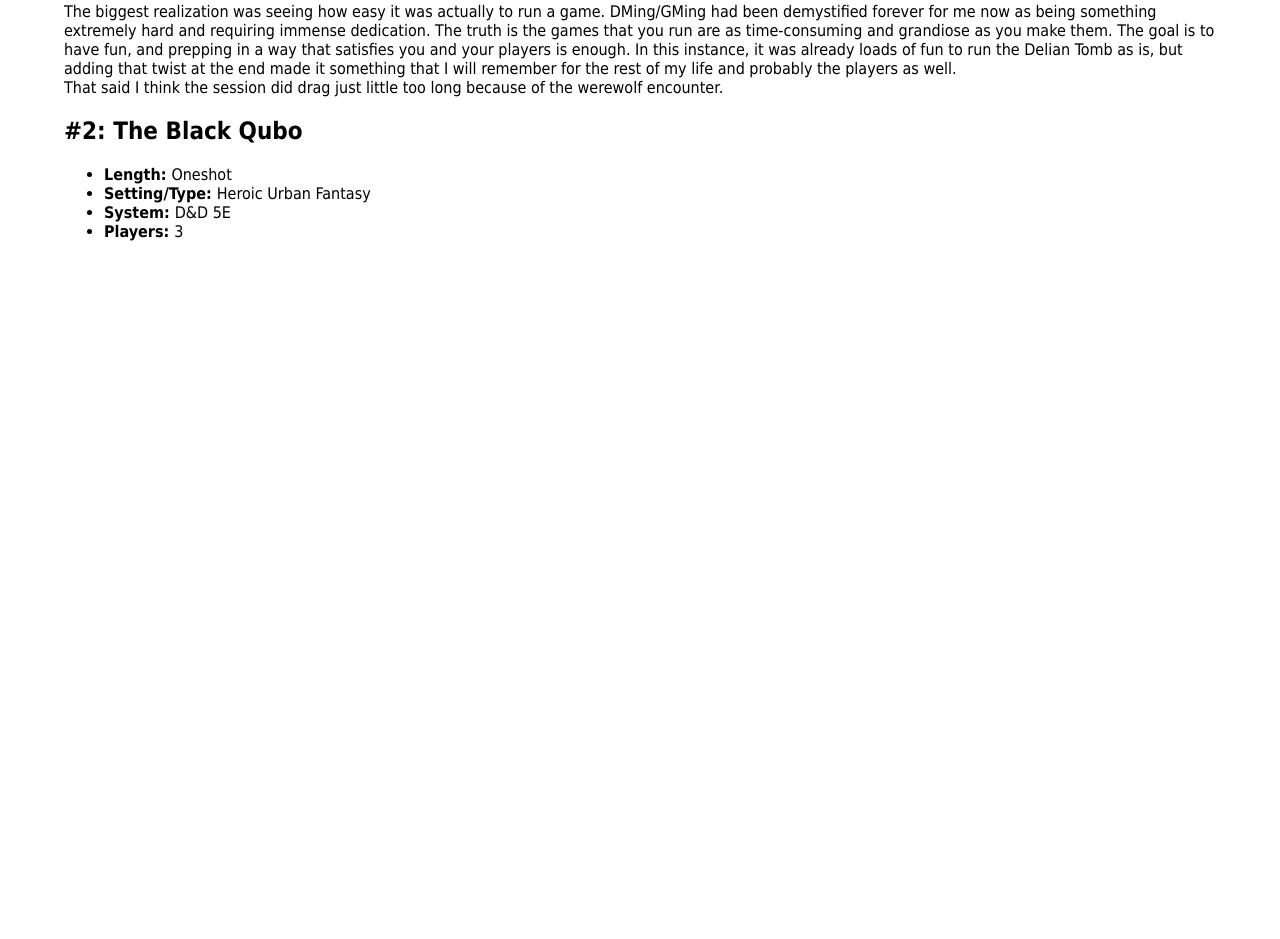
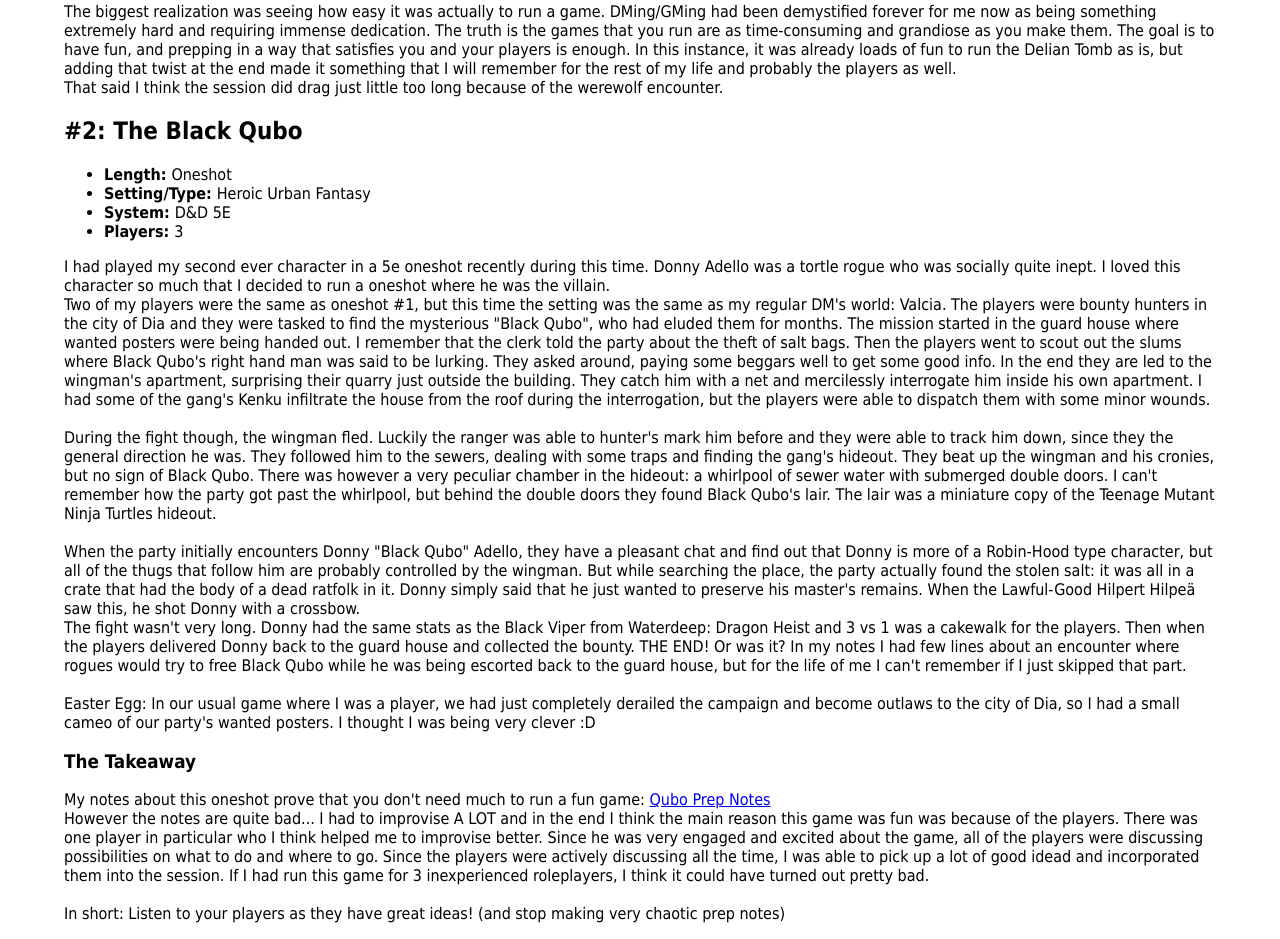
Before and after one commit to Pakkanen1/PakkasenPythonPlayground, a Flask app: template pakkasboxi/templates/gmjourney.html in a window 1280 px wide. Shown: the part 905-1844 px from the top of the page. Before the commit the page ends 1146 px from the top, so only its background shows below. Run offline with Flask 3, Linux system fonts and the light colour scheme; the template is opened without the code that fills it, so the values that code supplies are empty; parts of the project's set-up code (start-up, migrations or seed data) failed here and were passed over.

Commit message:
oneshot blogia päivitetty

```diff
--- a/pakkasboxi/templates/gmjourney.html
+++ b/pakkasboxi/templates/gmjourney.html
@@ -72,8 +72,37 @@
         <li><strong>Players: </strong>3</li>
     </ul>
     <p>
+		I had played my second ever character in a 5e oneshot recently during this time. Donny Adello was a tortle rogue who was socially quite inept. I loved this character so much that I decided to run a oneshot where he was the villain.<br>
+		Two of my players were the same as oneshot #1, but this time the setting was the same as my regular DM's world: Valcia. The players were bounty hunters in the city of Dia and they were tasked to find the mysterious "Black Qubo", who
+		had eluded them for months. The mission started in the guard house where wanted posters were being handed out. I remember that the clerk told the party about the theft of salt bags. Then the players went to scout out the slums where Black Qubo's right hand man was said to be lurking.
+		They asked around, paying some beggars well to get some good info. In the end they are led to the wingman's apartment, surprising their quarry just outside the building. They catch him with a net and mercilessly interrogate him inside his own apartment.
+		I had some of the gang's Kenku infiltrate the house from the roof during the interrogation, but the players were able to dispatch them with some minor wounds.<br><br>
 
+		During the fight though, the wingman fled. Luckily the ranger was able to hunter's mark him before and they were able to track him down, since they the general direction he was. They followed him to the sewers,
+		dealing with some traps and finding the gang's hideout. They beat up the wingman and his cronies, but no sign of Black Qubo. There was however a very peculiar chamber in the hideout: a whirlpool of sewer water with submerged double doors.
+		I can't remember how the party got past the whirlpool, but behind the double doors they found Black Qubo's lair. The lair was a miniature copy of the Teenage Mutant Ninja Turtles hideout. <br><br>
+
+		When the party initially encounters Donny "Black Qubo" Adello, they have a pleasant chat and find out that Donny is more of a Robin-Hood type character, but all of the thugs that follow him are probably controlled by the wingman.
+		But while searching the place, the party actually found the stolen salt: it was all in a crate that had the body of a dead ratfolk in it. Donny simply said that he just wanted to preserve his master's remains.
+		When the Lawful-Good Hilpert Hilpeä saw this, he  shot Donny with a crossbow.<br>
+		The fight wasn't very long. Donny had the same stats as the Black Viper from Waterdeep: Dragon Heist and 3 vs 1 was a cakewalk for the players. Then when the players delivered Donny back to the guard house and collected the bounty. THE END! Or was it?
+		In my notes I had few lines about an encounter where rogues would try to free Black Qubo while he was being escorted back to the guard house, but for the life of me I can't remember if I just skipped that part.<br><br>
+
+		Easter Egg: In our usual game where I was a player, we had just completely derailed the campaign and become outlaws to the city of Dia, so I had a small cameo of our party's wanted posters. I thought I was being very clever :D
     </p>
+
+	<h3>The Takeaway</h3>
+    <p>
+		My notes about this oneshot prove that you don't need much to run a fun game: <a href="qubonotes.png">Qubo Prep Notes</a> <br>
+        However the notes are quite bad... I had to improvise A LOT and in the end I think the main reason this game was fun was because of the players.
+		There was one player in particular who I think helped me to improvise better.
+		Since he was very engaged and excited about the game, all of the players were discussing possibilities on what to do and where to go.
+		Since the players were actively discussing all the time, I was able to pick up a lot of good idead and incorporated them into the session.
+		If I had run this game for 3 inexperienced roleplayers, I think it could have turned out pretty bad.
+		<br><br>
+		In short: Listen to your players as they have great ideas! (and stop making very chaotic prep notes)
+    </p>
+
 
 </body>
 </html>
```
Also changed, not shown: pakkasboxi/templates/blog.html (+17 -1 lines).
